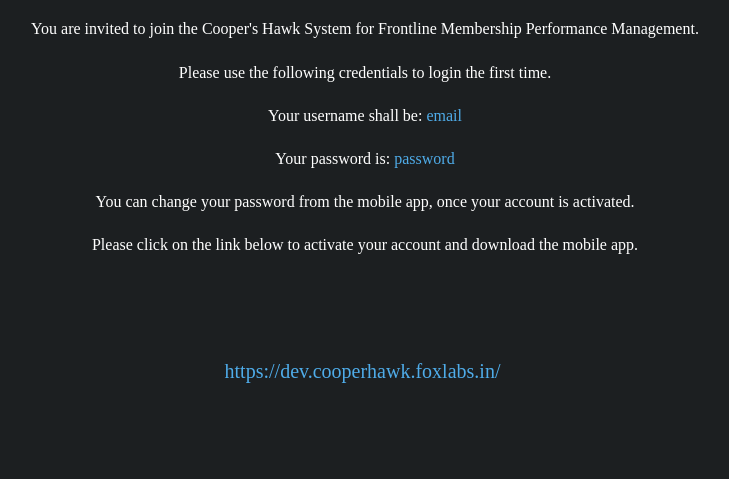
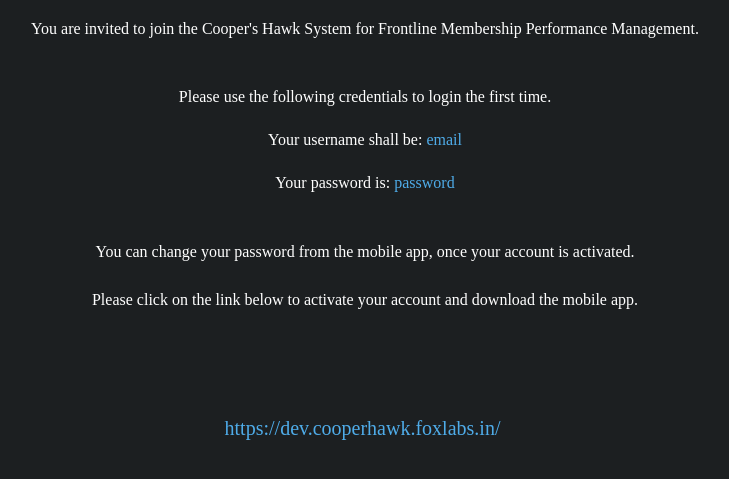
Before and after one commit to hiten-nickelfox/COOP-email, a plain HTML site: page index.html in a window 1280 px wide. Shown: the part 507-986 px from the top of the page, without its empty margins (275-1004 px from the left). Drawn offline with nearby package versions, Linux system fonts and the light colour scheme; a web font is replaced by a local one.

Commit message:
feat(email): Content

```diff
--- a/index.html
+++ b/index.html
@@ -30,15 +30,15 @@
             <h2>Hello Ryan,</h2>
         </div>
         <div class="text-center text-white pt-2">
-            <h6 class=" mt-4 mb-4">You are invited to join the Cooper's Hawk System for Frontline Membership Performance
+            <h6 class=" mt-4 mb-5">You are invited to join the Cooper's Hawk System for Frontline Membership Performance
                 Management.</h6>
             <h6 class=" mt-4 mb-4">Please use the following credentials to login the first time.</h6>
             <h6 class=" mt-4 mb-4">Your username shall be: <span class="credential">email</span> </h6>
-            <h6 class=" mt-4 mb-4">Your password is: <span class="credential">password</span> </h6>
-            <h6 class=" mt-4 mb-4">You can change your password from the mobile app, once your account is activated.
-            </h6>
-            <h6 class=" mt-4 mb-4">Please click on the link below to activate your account and download the mobile app.
-            </h6>
+            <h6 class=" mt-4 mb-5">Your password is: <span class="credential">password</span> </h6>
+            <p class=" mt-5 mb-4">You can change your password from the mobile app, once your account is activated.
+            </p>
+            <p class=" mt-4 mb-4">Please click on the link below to activate your account and download the mobile app.
+            </p>
         </div>
         <div class="text-center linkCon ">
             <a href="https://dev.cooperhawk.foxlabs.in/" target="_blank">
```
